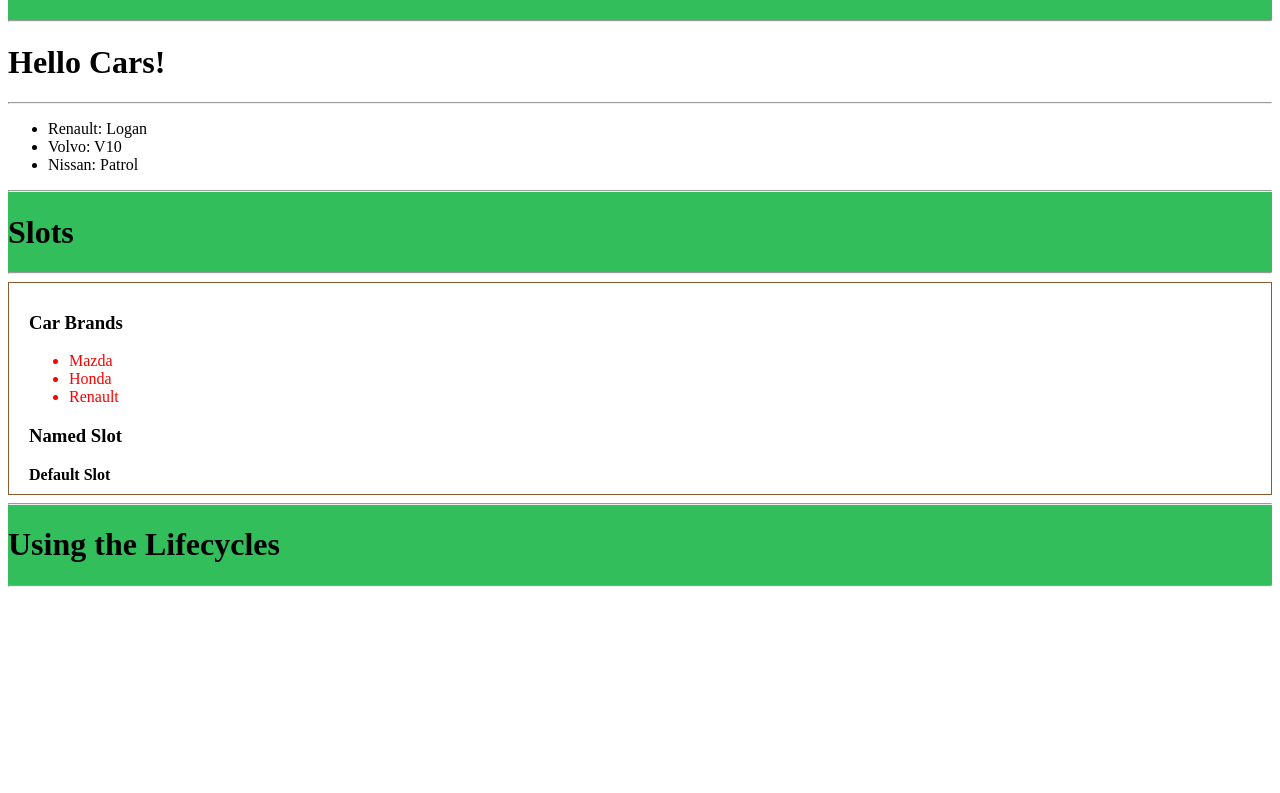
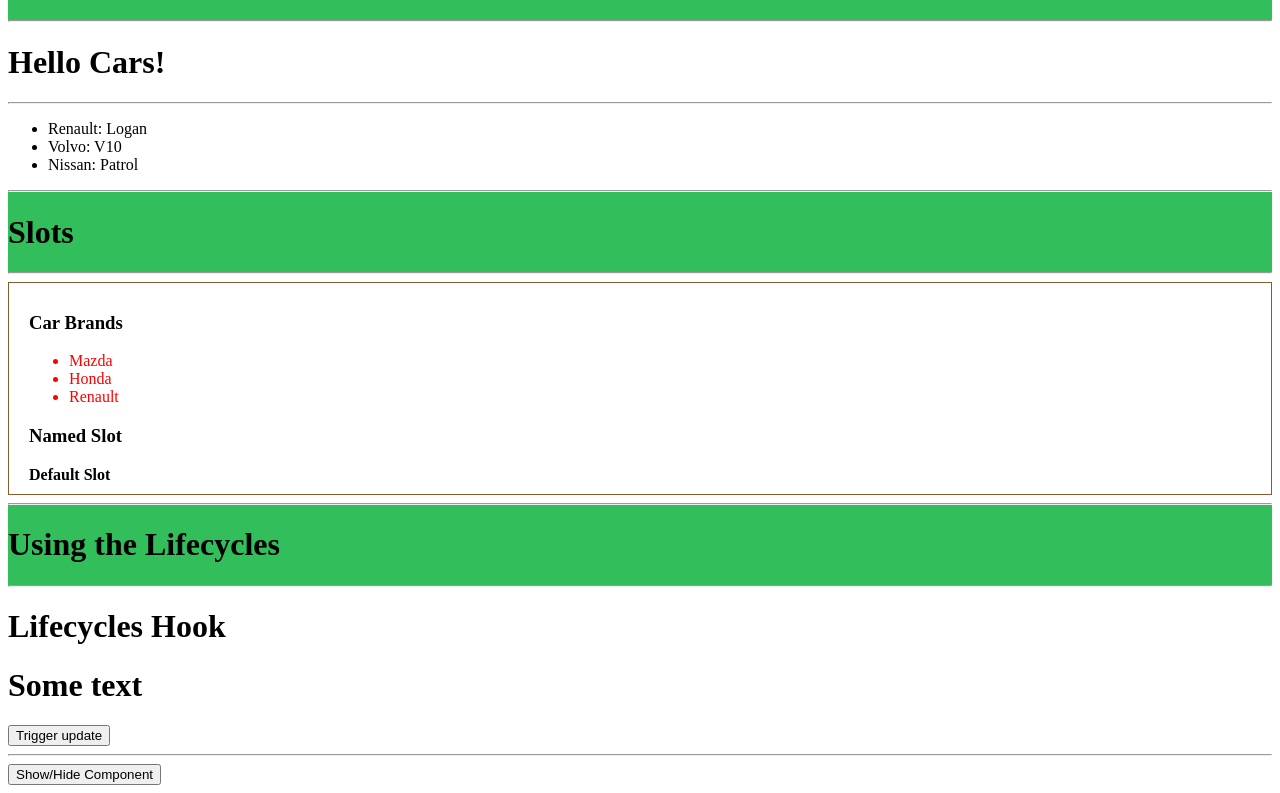
Before and after one commit to ReibyArt/Udemy-Vue3-Pinia-Firebase-Course, a Vue app in the folder Section 4 - Components And Nodes/: page / in a window 1280 px wide. Shown: the part 971-1764 px from the top of the page. Before the commit the page ends 1566 px from the top, so only its background shows below. Built offline with nearby package versions, Linux system fonts and the light colour scheme.

Commit message:
Using Lifecycle Hooks Vue

```diff
--- a/Section 4 - Components And Nodes/src/App.vue
+++ b/Section 4 - Components And Nodes/src/App.vue
@@ -54,7 +54,15 @@
     <h1>Using the Lifecycles</h1>
     <hr />
   </div>
-  <div></div>
+  <!-- Lifcycles -->
+   <Life v-if="showIt"/>
+   <hr>
+   <div>
+    <button v-on:click="showIt = !showIt">Show/Hide Component</button>
+   </div>
+  <div>
+
+  </div>
 </template>
 
 <!-- With Setup in Script! Very nice! -->
@@ -66,11 +74,16 @@ import { reactive } from 'vue'
 import Profile from './components/User/Profile.vue'
 import Cars from './components/Cars/index.vue'
 import CarsBrand from './components/Cars/brands.vue'
+import Life from './components/Lifecycle/index.vue'
 
 // VAR //
 
 // SLOTS //
 const brands = reactive(['Mazda', 'Honda', 'Renault'])
+
+// Life //
+const showIt = ref(true);
+
 const dataName = reactive({
   alsoKnownAs: 'Scump',
   userlastName: 'Reiby',
--- /dev/null
+++ b/Section 4 - Components And Nodes/src/components/Lifecycle/index.vue
@@ -0,0 +1,42 @@
+<template>
+  <div>
+    <h1>Lifecycles Hook</h1>
+  </div>
+  <div>
+    <h1>{{ text }}</h1>
+    <button v-on:click="text = 'Changed Text...'">Trigger update</button>
+  </div>
+</template>
+
+<script setup>
+import { onBeforeMount, onMounted, onBeforeUpdate, onUpdated, onBeforeUnmount, onUnmounted, ref } from 'vue';
+
+// VAR //
+const text = ref('Some text');
+
+// HOOKS //
+onBeforeMount(()=>{
+  console.log('1 --> onBeforeMount');
+})
+
+onMounted(()=>{
+  console.log('2 --> onMounted');
+})
+
+onBeforeUpdate(()=>{
+  console.log('3 --> onBeforeUpdate');
+})
+
+onUpdated(()=>{
+  console.log('4 --> onUpdated');
+})
+
+onBeforeUnmount(()=>{
+  console.log('5 --> onBeforeUnmount');
+})
+
+onUnmounted(()=>{
+  console.log('6 --> onUnmounted');
+})
+
+</script>
```
